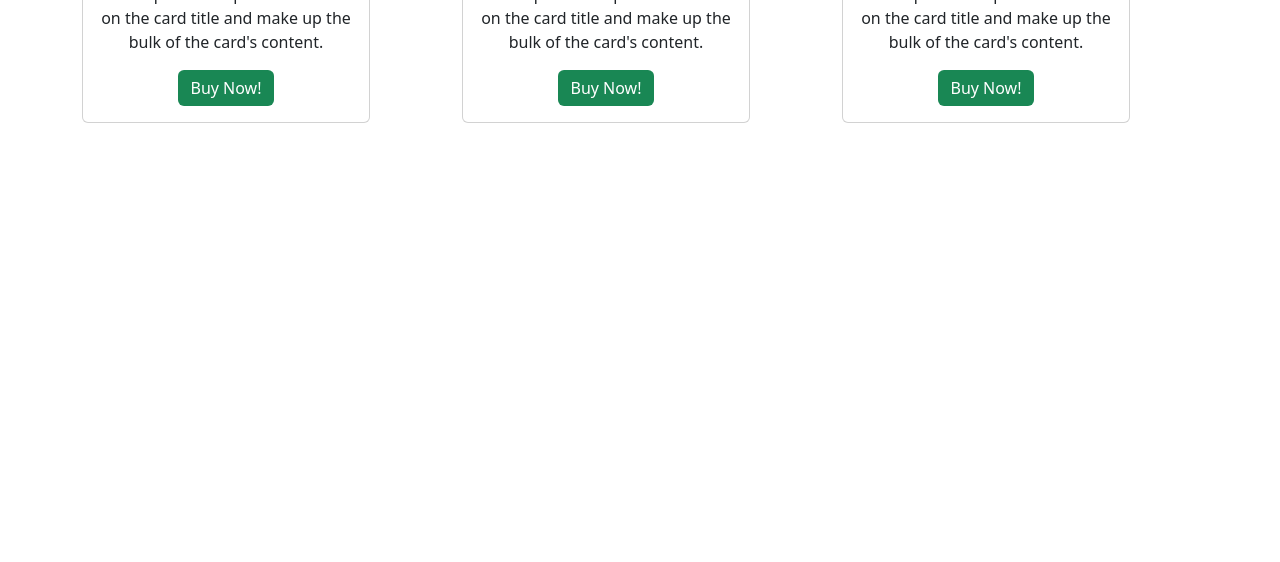
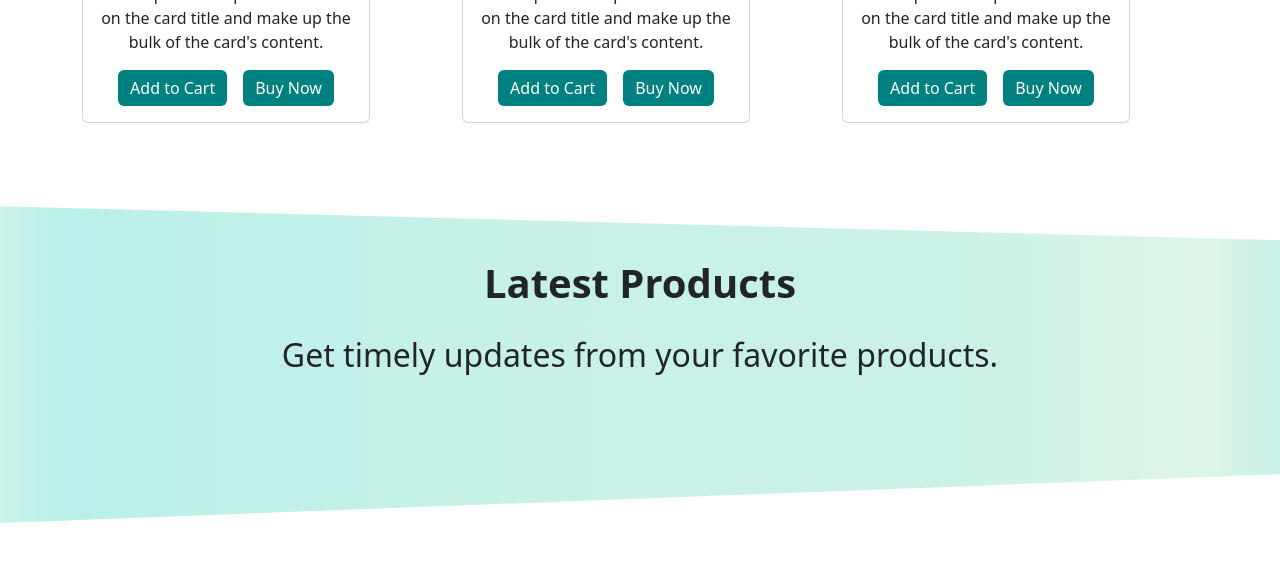
Before and after one commit to francois24/Ecommerce, a React (Create React App) app in the folder frontend/: page / in a window 1280 px wide. Shown: the part 1706-2268 px from the top of the page. Before the commit the page ends 1829 px from the top, so only its background shows below. Built offline with nearby package versions, Linux system fonts and the light colour scheme.

Commit message:
New Updates

```diff
--- /dev/null
+++ b/frontend/src/CSS/Promo.css
@@ -0,0 +1,12 @@
+.promo {
+    width: 100%;
+    height: 50vh;
+    /* background-color: #DEF5E5; */
+    clip-path: polygon(0% 20.8%, 100% 29.3%, 100% 87.8%, 0% 100%);
+    background: rgb(2, 0, 36);
+        background: linear-gradient(90deg, rgba(2, 0, 36, 1) 0%, rgba(201, 242, 232, 1) 0%, rgba(185, 239, 233, 1) 5%, rgba(198, 241, 231, 1) 37%, rgba(200, 241, 231, 1) 51%, rgba(201, 241, 231, 1) 73%, rgba(222, 245, 229, 1) 94%, rgba(200, 241, 231, 1) 100%, rgba(200, 241, 231, 1) 100%, rgba(189, 240, 233, 1) 100%, rgba(188, 240, 233, 1) 100%, rgba(171, 237, 235, 1) 100%, rgba(0, 212, 255, 1) 100%);
+}
+
+.promotitle {
+    margin-top:5.5rem;
+}
--- a/frontend/src/components/Cards.jsx
+++ b/frontend/src/components/Cards.jsx
@@ -14,7 +14,8 @@ const Cards = () => {
             Some quick example text to build on the card title and make up the
             bulk of the card's content.
             </Card.Text>
-            <Button className='bg-success border-0' variant="primary">Buy Now!</Button>
+            <Button className='border-0 mx-2'style={{background: 'teal'}} variant="primary">Add to Cart</Button>
+            <Button className='border-0 mx-2'style={{background: 'teal'}} variant="primary">Buy Now</Button>
         </Card.Body>
     </Card>
     </div>
--- /dev/null
+++ b/frontend/src/components/Promo.jsx
@@ -0,0 +1,17 @@
+import React from 'react'
+import '../CSS/Promo.css'
+
+
+const Promo = () => {
+  return (
+    <div className='mb-5'>
+          <div className='promo'>
+              <br /><br />
+                <h1 className='promotitle text-center fw-bold'>Latest Products</h1>
+            <div className='text-center fs-2 mt-4'>Get timely updates from your favorite products.</div>
+        </div>
+    </div>
+  )
+}
+
+export default Promo
--- a/frontend/src/pages/Home.jsx
+++ b/frontend/src/pages/Home.jsx
@@ -3,6 +3,7 @@ import Navbar from '../components/Navbar';
 import Announcement from '../components/Announcement'
 import Banner from './Banner';
 import Sales from '../components/Sales';
+import Promo from '../components/Promo';
 const Home = () => {
   return (
     <div>
@@ -10,6 +11,7 @@ const Home = () => {
         <Navbar />
         <Banner />
         <Sales />
+        <Promo/>
     </div>
   )
 }
```
